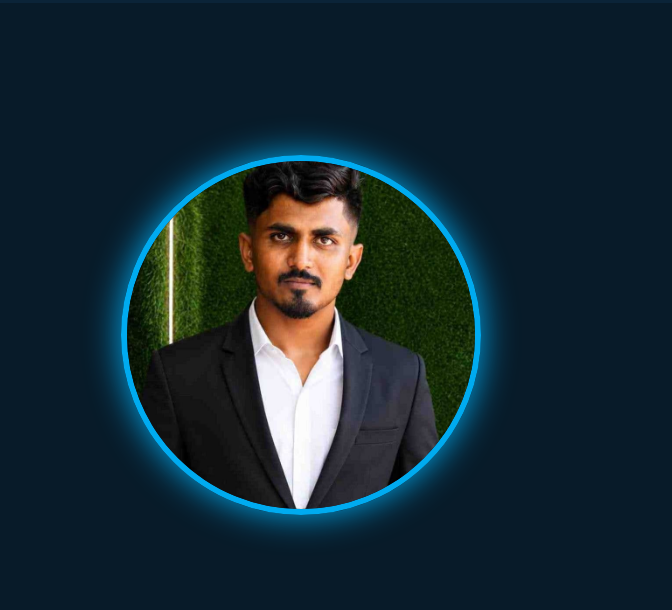
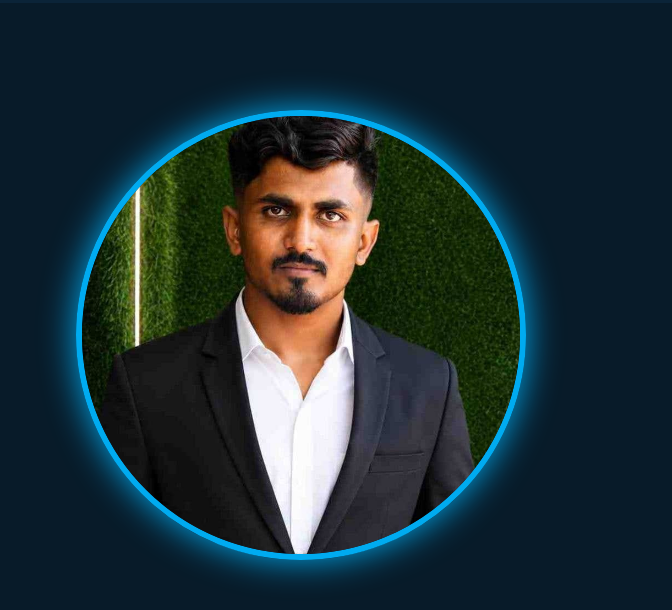
Before and after one commit to SHANKAR814745/Shankar, a plain HTML site: page index.html in a window 1280 px wide. Shown: the part 85-695 px from the top of the page, 608-1280 px from the left. Drawn offline with Linux system fonts and the light colour scheme.

Commit message:
Update style.css

```diff
--- a/style.css
+++ b/style.css
@@ -172,14 +172,19 @@ nav ul li a:hover{
 }
 
 .hero-right img{
-    width:360px;
-    height:360px;
+    width:450px;
+    height:450px;
     object-fit:cover;
     border-radius:50%;
     border:6px solid #00abf0;
     box-shadow:0 0 35px #00abf0;
 }
-
+.hero-right {
+    width: 500px;
+    display: flex;
+    justify-content: center;
+    align-items: center;
+}
 /* =======================
       SECTION TITLE
 ======================= */
```
